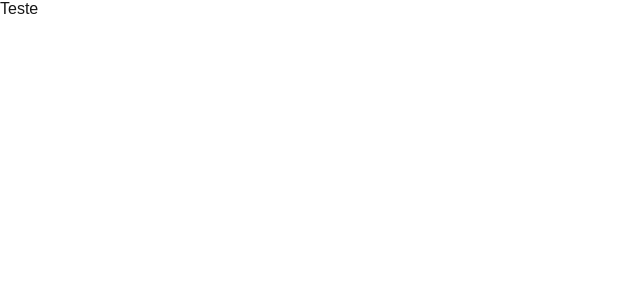
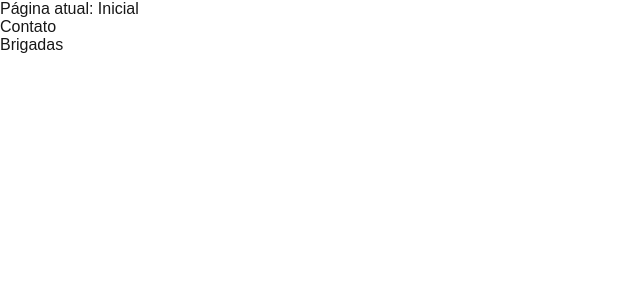
Before and after one commit to DiverIntoDev/-Front-CSR-Fire-Brigades, a Next.js app: page / in a window 1280 px wide. Shown: the top 300 px of the page, without its empty margins (0-640 px from the left). Built offline with nearby package versions, Linux system fonts and the light colour scheme.

Commit message:
creating routes

```diff
--- /dev/null
+++ b/src/app/brigades/page.js
@@ -0,0 +1,24 @@
+import Link from "next/link";
+
+function Brigades() {
+
+    return (
+      <>
+        <div>
+          Página atual:  Brigadas
+        </div>
+        <div>
+          <Link href="/contact">
+              Contato
+          </Link>
+        </div>
+        <div>
+          <Link href="/home">
+              Home
+          </Link>
+        </div>
+      </>
+    );
+  }
+
+  export default Brigades
--- /dev/null
+++ b/src/app/contact/page.js
@@ -0,0 +1,24 @@
+import Link from "next/link";
+
+function Contact() {
+
+    return (
+      <>
+        <div>
+          Página atual: Contato
+        </div>
+        <div>
+          <Link href="/brigades">
+              Brigades
+          </Link>
+        </div>
+        <div>
+          <Link href="/home">
+              Home
+          </Link>
+        </div>
+      </>
+    );
+  }
+
+  export default Contact
--- /dev/null
+++ b/src/app/home/page.js
@@ -0,0 +1,24 @@
+import Link from "next/link";
+
+function Home() {
+
+    return (
+      <>
+        <div>
+          Página atual: Inicial
+        </div>
+        <div>
+          <Link href="/contact">
+              Contato
+          </Link>
+        </div>
+        <div>
+          <Link href="/brigades">
+              Brigadas
+          </Link>
+        </div>
+      </>
+    );
+  }
+
+  export default Home
--- a/src/app/page.js
+++ b/src/app/page.js
@@ -1,10 +1,10 @@
-function Home() {
+import Home from "./home/page";
+
+function Page() {
 
   return (
-    <div>
-      Teste
-    </div>
+    <Home />
   );
 }
 
-export default Home
+export default Page
```
